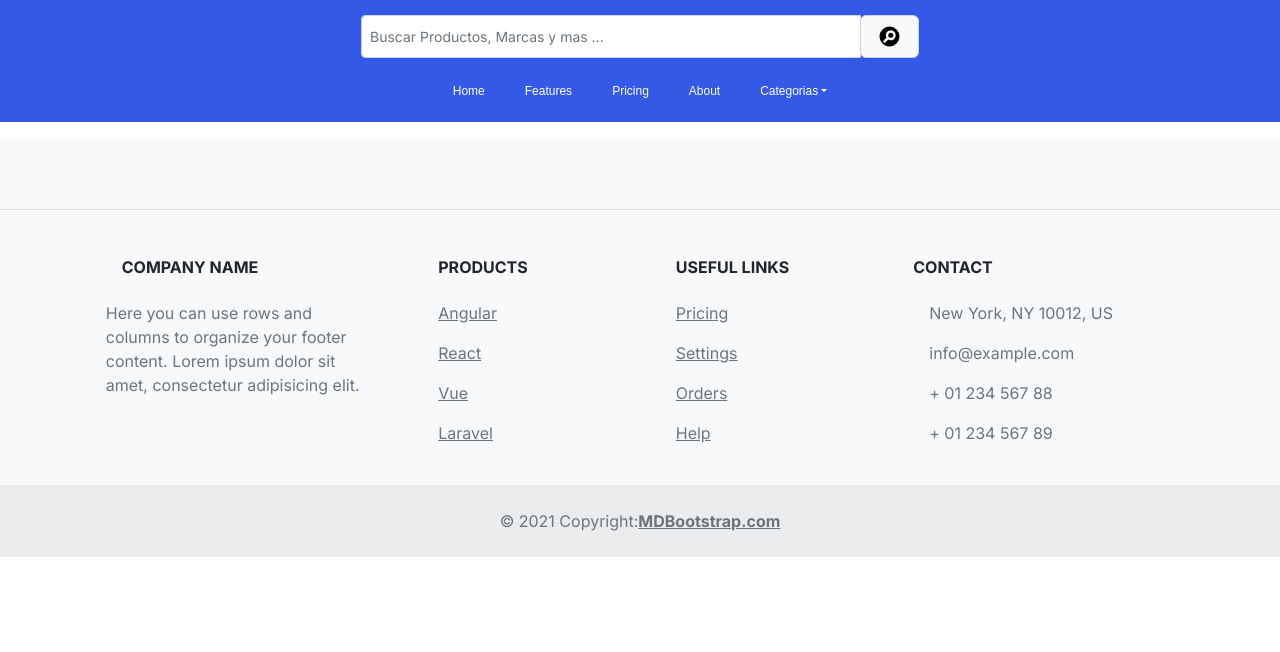
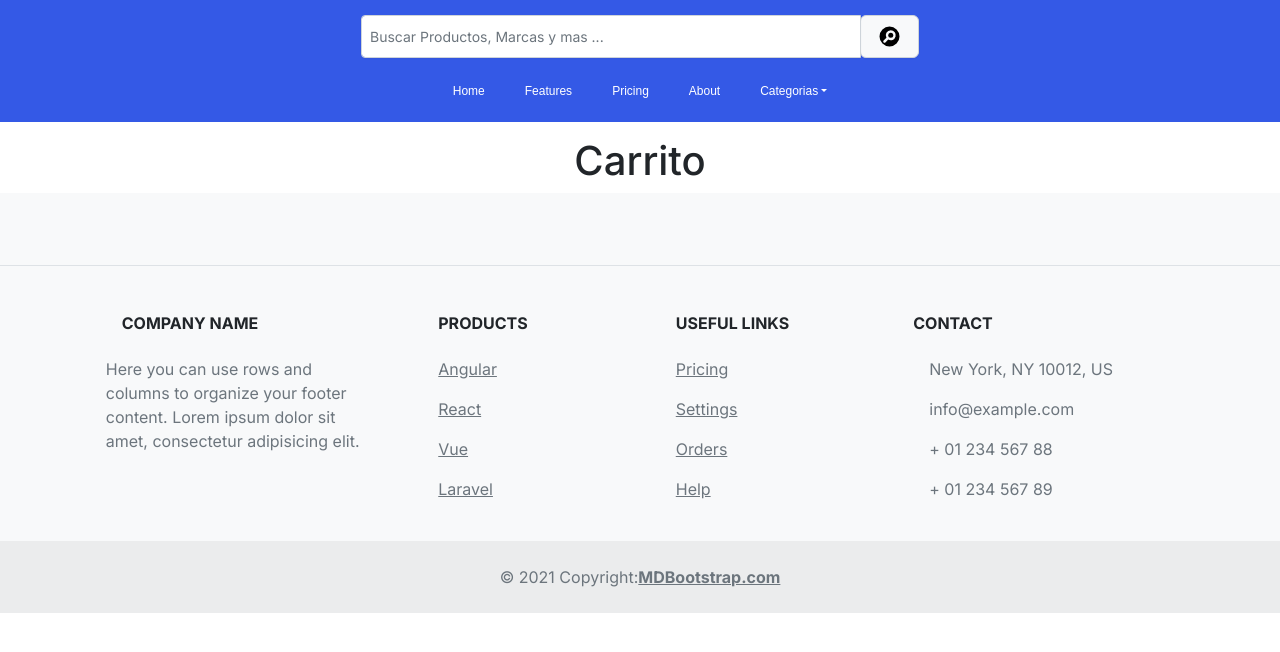
Before and after one commit to leandroni1983/reactLeandroMaranda, a React (Create React App) app: page /cart in a window 1280 px wide. Shown: the top 652 px of the page. Built offline with nearby package versions, Linux system fonts and the light colour scheme.

Commit message:
correcciones

```diff
--- a/src/App.jsx
+++ b/src/App.jsx
@@ -6,6 +6,7 @@ import { Routes, Route } from "react-router-dom";
 import GetProducto from './components/Producto/GetProducto';
 import Footer from './components/Footer/Footer';
 import HomeElement from './components/HomeElement/HomeElement'
+import Cart from './components/Cart/Cart';
 function App() {
 
 
@@ -19,6 +20,7 @@ function App() {
       </Routes>
       <div className='padre'>
         <Routes>
+          <Route path='/cart' element={<Cart />} />
           <Route path="/products" element={<Item />} />
           <Route path="/category/:category" element={<Item />} />
           <Route path="/producto/:id" element={<GetProducto />} />
--- a/src/components/AgregarCarro/AgregarCarro.jsx
+++ b/src/components/AgregarCarro/AgregarCarro.jsx
@@ -1,6 +1,7 @@
 import React from 'react'
 import useItemCount from '../../hooks/useItemCount'
 import { BsCartFill } from 'react-icons/bs'
+import { Link } from 'react-router-dom'
 export default function AgregarCarro({ producto }) {
     const { sumarItem, count, agregarCarrito, tocarrito } = useItemCount()
     return (
@@ -8,7 +9,7 @@ export default function AgregarCarro({ producto }) {
             {tocarrito ? <><button className='btn' onClick={() => sumarItem(true)}>+</button>
                 <button className='btn'>{count}</button>
                 <button className='btn' onClick={() => sumarItem(false)}>-</button>
-                <button className='btn' onClick={() => agregarCarrito(count, producto)}>Agregar  <BsCartFill /></button> </> : <button className='btn' onClick={() => console.log('Al Carrito')}>Ver Carrito <BsCartFill /></button>}
+                <button className='btn' onClick={() => agregarCarrito(count, producto)}>Agregar  <BsCartFill /></button> </> : <Link className='btn' to='/cart'>Ver Carrito <BsCartFill /></Link>}
         </div>
     )
 }
--- /dev/null
+++ b/src/components/Cart/Cart.jsx
@@ -0,0 +1,9 @@
+import React from 'react'
+
+export default function Cart() {
+    return (
+        <div>
+            <h1>Carrito</h1>
+        </div>
+    )
+}
```
